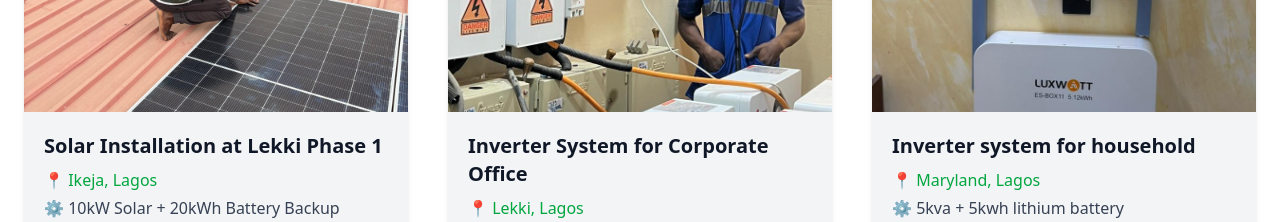
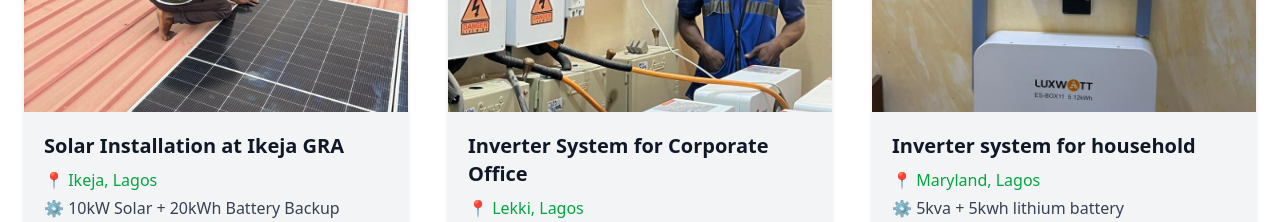
Before and after one commit to AyoRichie1-ops/Jesuloba, a React (Vite) app: page /projects in a window 1280 px wide. Shown: the part 960-1182 px from the top of the page. Built offline with nearby package versions, Linux system fonts and the light colour scheme.

Commit message:
changed an address at all project

```diff
--- a/src/components/projects/AllProjects.jsx
+++ b/src/components/projects/AllProjects.jsx
@@ -5,7 +5,7 @@ import proj1 from '../../assets/proj1.jpg'
 import proj2 from '../../assets/proj2.jpg'
 const allProjects = [
   {
-    title: "Solar Installation at Lekki Phase 1",
+    title: "Solar Installation at Ikeja GRA",
     description:
       "Installed a 10kW solar system with battery backup for a luxury home in Lekki. The project included solar panel mounting, inverter setup, and energy monitoring system.",
     location: "Ikeja, Lagos",
```
